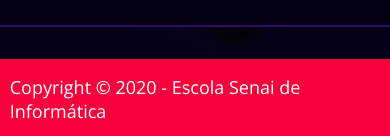
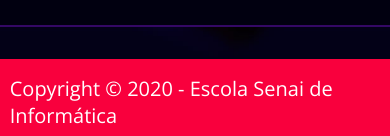
Before and after one commit to Vitormanoel-melo/LandingPage-Tarde, a plain HTML site: page index.html in a window 390 px wide. Shown: the part 2883-3019 px from the top of the page. Drawn offline with nearby package versions, Linux system fonts and the light colour scheme.

Commit message:
Responsividade 767px arrumada

```diff
--- a/css/estilo.css
+++ b/css/estilo.css
@@ -332,7 +332,7 @@
         .end-text img{
             margin-top: 2em;
         }
-        .rodape-flex p{
+        .rodapé p{
             padding-top: 5px;
             font-size: 20px;
         }
```
